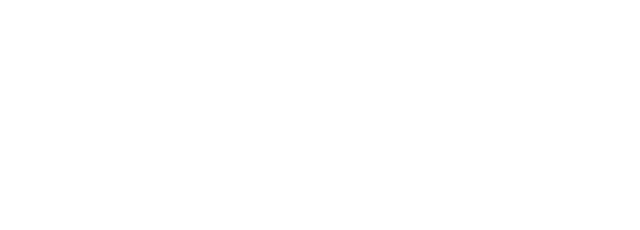
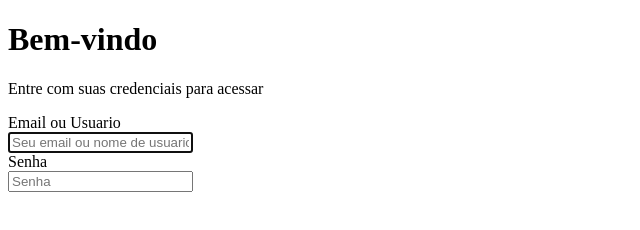
Before and after one commit to LucasCarvalhoo/aula06, a plain HTML site: page index.html in a window 1280 px wide. Shown: the whole page, without its empty margins (0-640 px from the left). Drawn offline with Linux system fonts and the light colour scheme.

Commit message:
feat: criando tela de login com html

```diff
--- a/index.html
+++ b/index.html
@@ -1,11 +1,33 @@
 <!DOCTYPE html>
-<html lang="en">
+<html lang="pt-BR">
 <head>
     <meta charset="UTF-8">
+    <meta name="descripition" content="Pagina de login segura e elegante">
+    <meta name="keywords" content="login, acesso, segurança, conta">
     <meta name="viewport" content="width=device-width, initial-scale=1.0">
-    <title>Document</title>
+    <title>Login | Minha Plataforma</title>
 </head>
 <body>
+    <main class="login-container">
+        <header>
+            <h1>Bem-vindo</h1>
+            <p class="subtitle">Entre com suas credenciais para acessar</p>
+        </header>
 
+        <form action="/login" method="POST">
+            <div class="form-group">
+                <label for="email">Email ou Usuario</label>
+                <div class="input-group">
+                    <input type="email" id="email" nome="email" placeholder="Seu email ou nome de usuario" required autofocus>
+                </div>
+            </div>
+            <div class="form-group">
+                <label for="password">Senha</label>
+                <div class="input-group">
+                    <input type="password" id="password" nome="password" placeholder="Senha" required>
+                </div>
+            </div>
+        </form>
+    </main>
 </body>
 </html>
```
